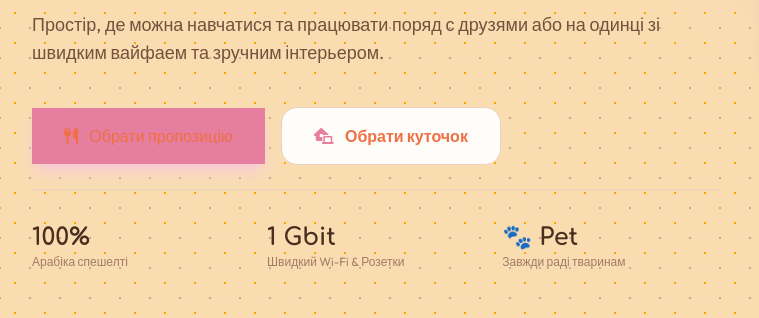
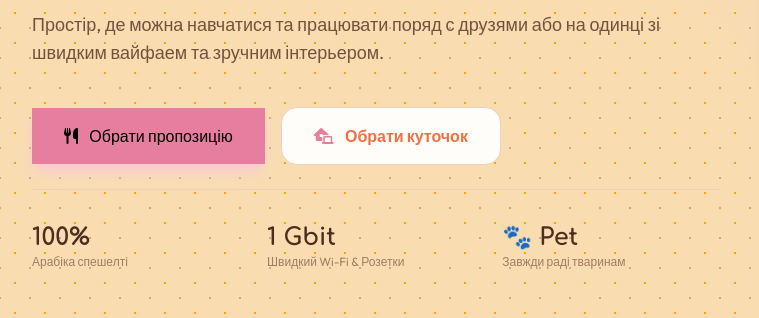
Before and after one commit to AlisaSID02/-, a plain HTML site: page index.html in a window 1280 px wide. Shown: the part 452-770 px from the top of the page, 0-759 px from the left. Drawn offline with nearby package versions, Linux system fonts and the light colour scheme.

Commit message:
Update button styles in index.html

```diff
--- a/index.html
+++ b/index.html
@@ -192,7 +192,7 @@
                         </p>
 
                         <div class="pt-4 flex flex-col sm:flex-row items-center justify-center lg:justify-start gap-4">
-                            <a href="#menu" class="w-full sm:w-auto px-8 py-4 rounded-5xl bg-rosepink-400 hover:bg-rosepink-500 text-brown font-luna shadow-lg shadow-rosepink-200 hover:shadow-xl transition-all text-center">
+                            <a href="#menu" class="w-full sm:w-auto px-8 py-4 rounded-20xl bg-rosepink-400 hover:bg-rosepink-500 text-black font-luna shadow-lg shadow-rosepink-200 hover:shadow-xl transition-all text-center">
                                 <i class="fa-solid fa-utensils mr-2"></i> Обрати пропозицію
                             </a>
                             <button onclick="openBookingModal()" class="w-full sm:w-auto px-8 py-4 rounded-2xl bg-cream-50 hover:bg-cream-200 text-latte-800 font-semibold border border-cream-300 transition-all text-center">
```
